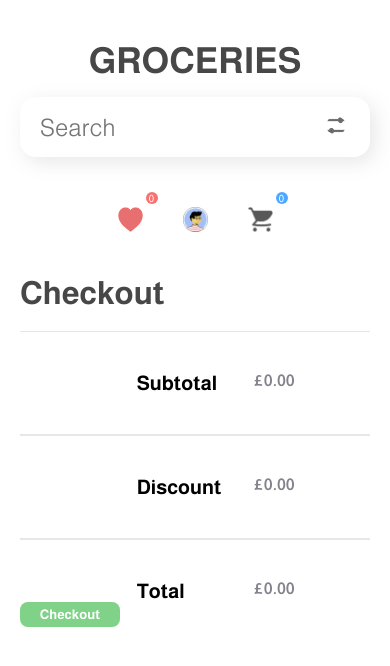
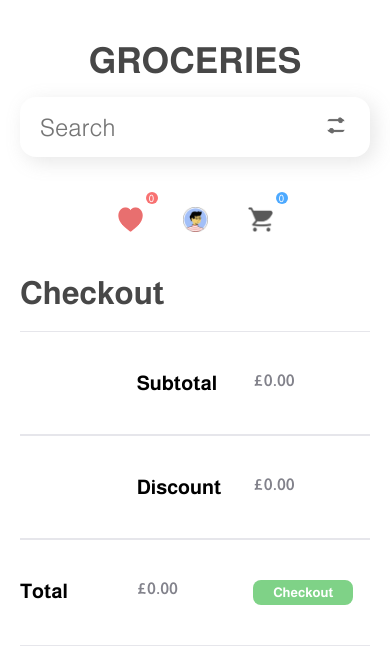
Before and after one commit to rokibulslam/React-Shopping-cart, a React (Vite) app: page /cart in a window 390 px wide. Shown: the top 666 px of the page. Built offline with nearby package versions, Linux system fonts and the light colour scheme.

Commit message:
design responsive for mobile

```diff
--- a/src/components/CartItem.jsx
+++ b/src/components/CartItem.jsx
@@ -11,11 +11,11 @@ const CartItem = ({item}) => {
   const Product = cart.find(product => product.id === item.id)
   const handleAddToCart = (cartItem) => {
     if (parseInt(cartItem.quantity) > parseInt(Product.available-1)) {
-      console.log(cartItem.quantity, Product.quantity);
+
       return toast.error("You don't have enough product");
     } else {
       dispatch(addToCart(cartItem));
-      console.log("conditions");
+
     }
 
   }
--- a/src/components/CartItemDiscount.jsx
+++ b/src/components/CartItemDiscount.jsx
@@ -2,7 +2,7 @@ import React from 'react'
 
 const CartItemDiscount = ({item}) => {
   return (
-    <div className=" grid grid-cols-1 md:grid-cols-2 gap-y-5 items-start md:justify-items-start pt-5">
+    <div className=" grid grid-cols-1 md:grid-cols-2 gap-y-5 items-start md:justify-items-start p-5">
       <div className="flex justify-between md:justify-center items-start flex-1 gap-x-10 px-14">
         {/* Image */}
         <img className="w-[80px] h-[80px]" src={item.img} alt="" />
--- a/src/components/Navbar.jsx
+++ b/src/components/Navbar.jsx
@@ -7,8 +7,6 @@ import avator from "../assets/Avatar.png";
 import cartPic from "../assets/cart.png";
 const Navbar = () => {
   const cart = useSelector(state => state.cart.cart)
-  const searchText = useSelector((state) => state.search.searchText);
-  console.log(searchText)
   const dispatch=useDispatch()
   return (
     <nav className=" mx-auto flex flex-col lg:flex-row items-center py-10 justify-center">
--- a/src/components/ProductCard.jsx
+++ b/src/components/ProductCard.jsx
@@ -1,5 +1,5 @@
 import React from 'react'
-import { useDispatch } from 'react-redux';
+import { useDispatch, useSelector } from 'react-redux';
 import { addToCart } from '../features/cartSlice';
 import { toast } from 'react-hot-toast';
 import smallCart from '../assets/small-cart.png'
--- a/src/features/cartSlice.js
+++ b/src/features/cartSlice.js
@@ -82,8 +82,6 @@ const cartSlice = createSlice({
         }
         // if exist modify the coffee quantity
         if (quotientOfquantity > 0 && existCoffee) {
-          const coffee = { ...state.coffee, quantity: quotientOfquantity };
-          console.log(coffee);
           state.discountedProduct[0].quantity = quotientOfquantity;
         }
       }
--- a/src/middilware/cartCounterMiddleware.js
+++ b/src/middilware/cartCounterMiddleware.js
@@ -4,7 +4,6 @@ const cartCounterMiddleware = (store) => (next) => (action) => {
   const cart = state.cart.cart;
 
   if (action.type === "cart/addToCart") {
-    console.log(action.type)
     const newAction = {
       ...action,
       payload: { ...action.payload, cartPosition: cart.length },
--- a/src/pages/Cart.jsx
+++ b/src/pages/Cart.jsx
@@ -24,7 +24,6 @@ const Cart = () => {
   const discount = parseFloat(discountWithDeci).toFixed(2);
   const totalWithDeci = parseFloat(subTotal) - parseFloat(discount);
     // Cart Calculation
-  console.log(cart)
   const total = parseFloat(totalWithDeci).toFixed(2)
   const sortedCart = [...cart].sort((a, b) => a.cartPosition - b.cartPosition);
   return (
@@ -60,7 +59,7 @@ const Cart = () => {
         </div>
         {/* Total */}
         <div className="grid grid-cols-3 md:grid-cols-4 py-10 border-[#E6E6EB] border-x-0 border-y-[1px] border-solid">
-          <p></p>
+          <p className="hidden md:block"></p>
           <p className="font-bold text-xl ">Total</p>
           <p className="text-lightGray font-bold">
             <span>£</span>
```
Also changed, not shown: .eslintrc.cjs.
